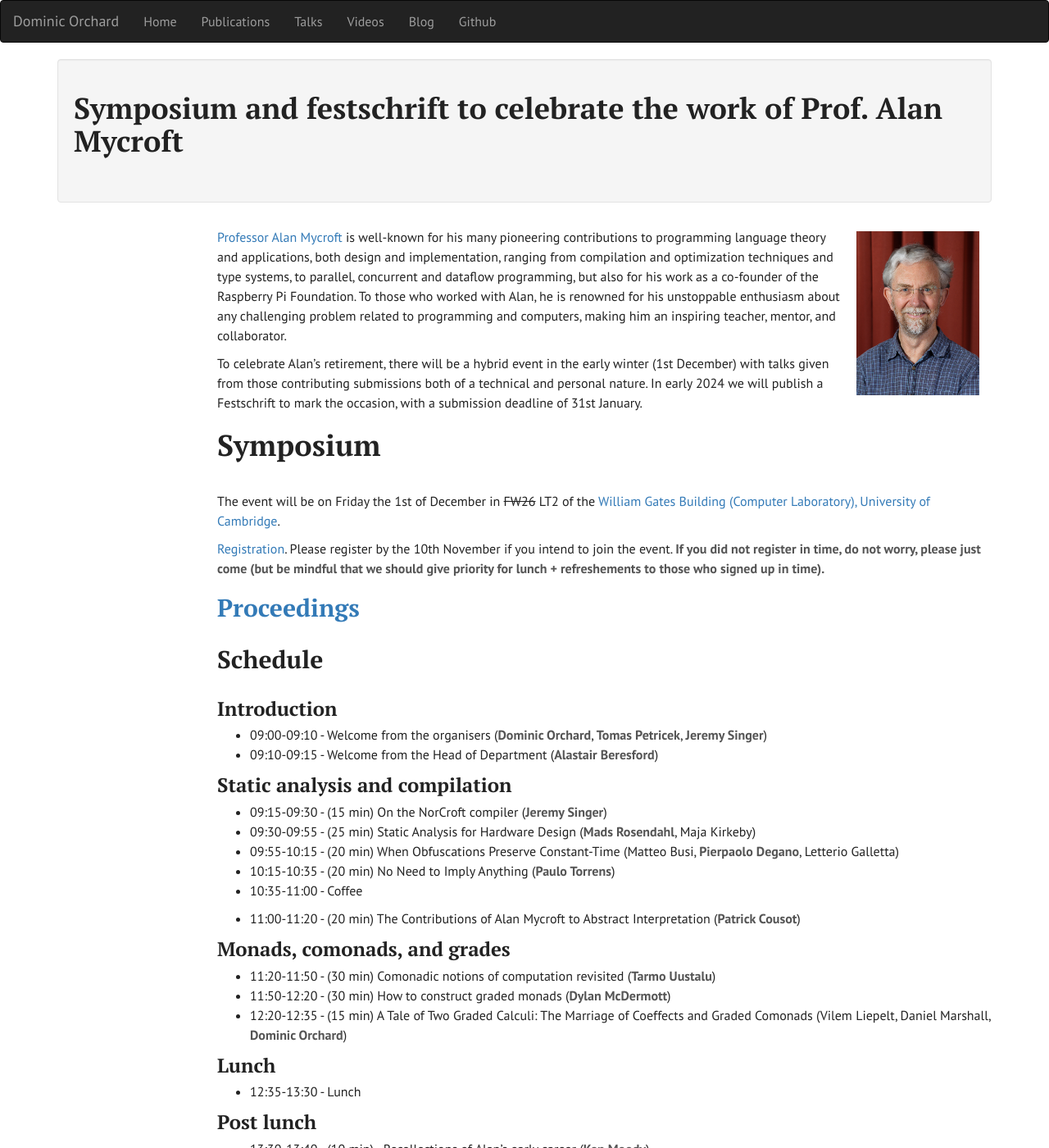
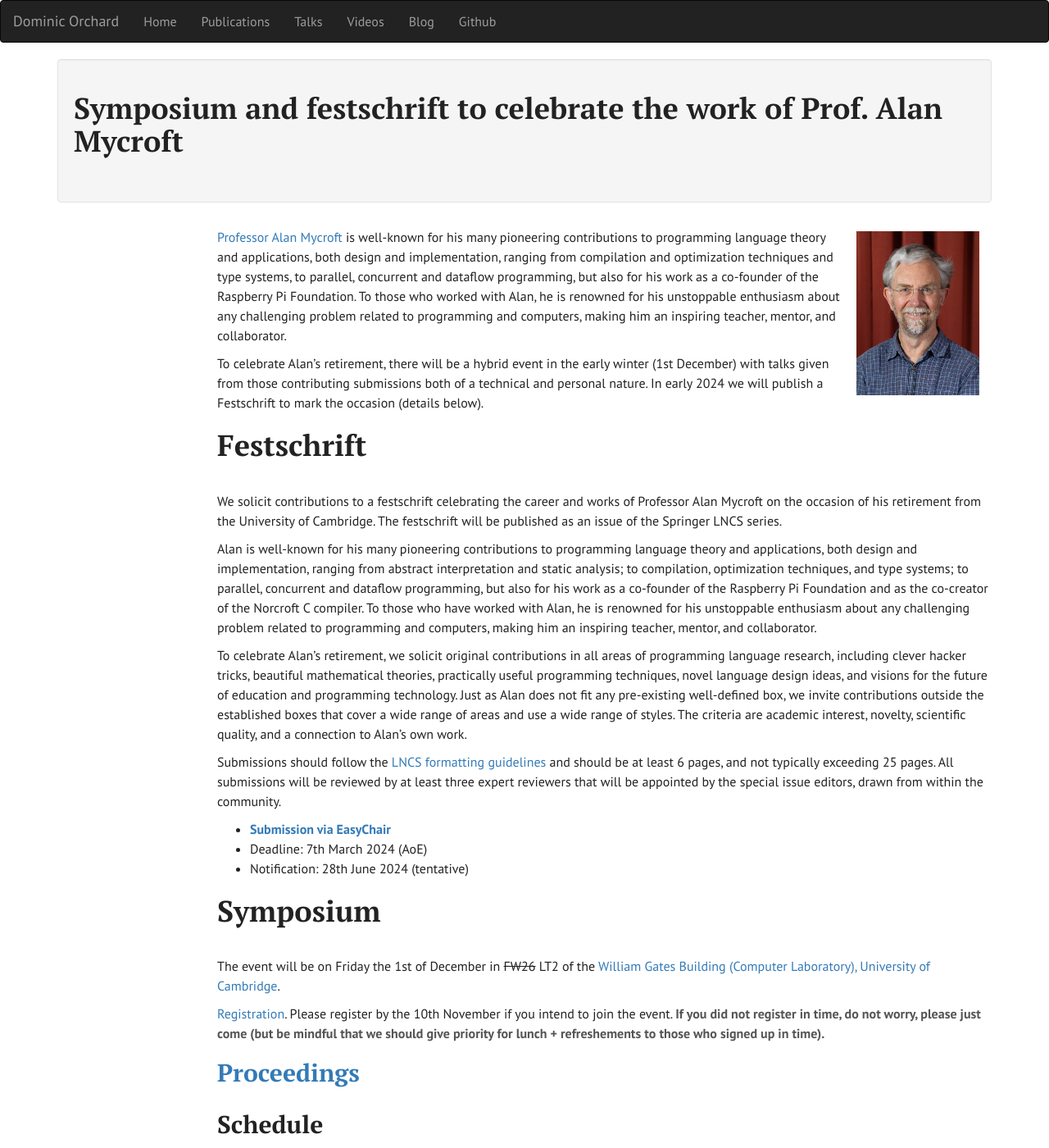
Before and after one commit to dorchard/dorchard.github.io, a Jekyll site: the page built from mycroftfest.md, in a window 1280 px wide and 1400 px high. Shown: the whole window at 82% size. Built offline with Jekyll 4.4.1, drawn with Linux system fonts in a browser that asks for light colours; some of the changed text lies outside the part shown.

Commit message:
Update mycroftfest.md

```diff
--- a/mycroftfest.md
+++ b/mycroftfest.md
@@ -11,9 +11,23 @@ noindex: true
 
 [Professor Alan Mycroft](https://www.cl.cam.ac.uk/~am21/) is well-known for his many pioneering contributions to programming language theory and applications, both design and implementation, ranging from compilation and optimization techniques and type systems, to parallel, concurrent and dataflow programming, but also for his work as a co-founder of the Raspberry Pi Foundation. To those who worked with Alan, he is renowned for his unstoppable enthusiasm about any challenging problem related to programming and computers, making him an inspiring teacher, mentor, and collaborator.
 
-To celebrate Alan's retirement, there will be a hybrid event in the early winter (1st December) with talks given from those contributing submissions both of a technical and personal nature. In early 2024 we will publish a Festschrift to mark the occasion, with a submission deadline of 31st January.
+To celebrate Alan's retirement, there will be a hybrid event in the early winter (1st December) with talks given from those contributing submissions both of a technical and personal nature. In early 2024 we will publish a Festschrift to mark the occasion (details below).
 
 <!-- More details can be found here: [https://dorchard.github.io/mycroftfest](https://dorchard.github.io/mycroftfest) -->
+
+# Festschrift
+
+We solicit contributions to a festschrift celebrating the career and works of Professor Alan Mycroft on the occasion of his retirement from the University of Cambridge. The festschrift will be published as an issue of the Springer LNCS series.
+
+Alan is well-known for his many pioneering contributions to programming language theory and applications, both design and implementation, ranging from abstract interpretation and static analysis; to compilation, optimization techniques, and type systems; to parallel, concurrent and dataflow programming, but also for his work as a co-founder of the Raspberry Pi Foundation and as the co-creator of the Norcroft C compiler. To those who have worked with Alan, he is renowned for his unstoppable enthusiasm about any challenging problem related to programming and computers, making him an inspiring teacher, mentor, and collaborator.
+
+To celebrate Alan's retirement, we solicit original contributions in all areas of programming language research, including clever hacker tricks, beautiful mathematical theories, practically useful programming techniques, novel language design ideas, and visions for the future of education and programming technology. Just as Alan does not fit any pre-existing well-defined box, we invite contributions outside the established boxes that cover a wide range of areas and use a wide range of styles. The criteria are academic interest, novelty, scientific quality, and a connection to Alan's own work.
+
+Submissions should follow the [LNCS formatting guidelines](https://www.springer.com/gp/computer-science/lncs/conference-proceedings-guidelines) and should be at least 6 pages, and not typically exceeding 25 pages. All submissions will be reviewed by at least three expert reviewers that will be appointed by the special issue editors, drawn from within the community.
+
+* __[Submission via EasyChair](https://easychair.org/conferences/?conf=mycroftfest23)__
+* Deadline: 7th March 2024 (AoE)
+* Notification: 28th June 2024 (tentative)
 
 # Symposium
 
```
Also changed, not shown: other parts of mycroftfest.md (+1 -12 lines).
